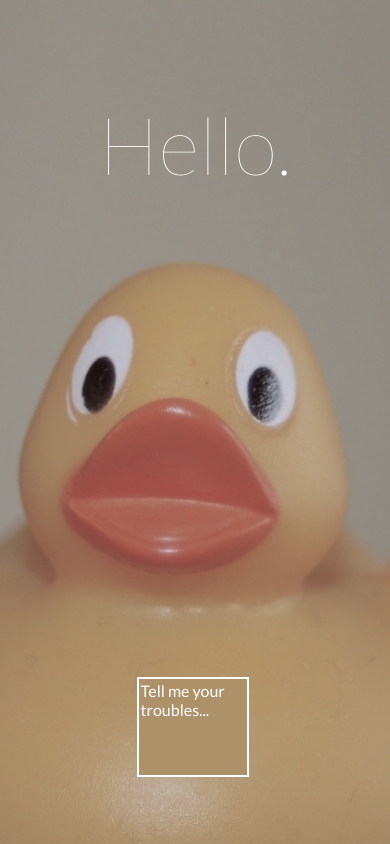
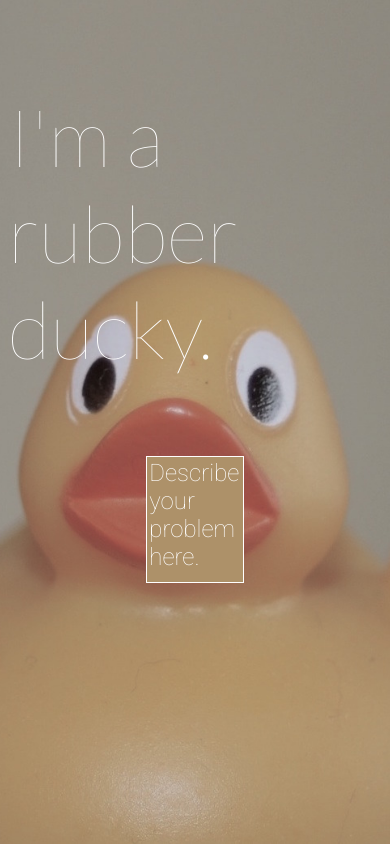
Before and after one commit to ShivanKaul/rubberducky, a plain HTML site: page index.html in a window 390 px wide. Drawn offline with Linux system fonts and the light colour scheme.

Commit message:
Make more responsive

```diff
--- a/index.css
+++ b/index.css
@@ -1,45 +1,41 @@
 html {
-    background: url(rubber_ducky_edited.jpeg) no-repeat center center fixed;
+    background: url(rubber_ducky_edited.jpeg) no-repeat center center;
     -webkit-background-size: cover;
     -moz-background-size: cover;
     -o-background-size: cover;
     background-size: cover;
 }
 
+body {
+    display: flex;
+    align-items: center;
+    flex-direction: column;
+}
 
-
-#page_title {
-    text-align: center;
-    font-style: bold;
-    font-size: 5.0em;
-    width: 60%;
-    margin: 0 auto;
-    padding: 8px;
+#title_box {
     font-weight: 100;
     font-family: 'Lato', serif;
-    /*color: rgb(0,76,153);*/
-    /*color: grey;*/
-    /*color: #009900;*/
     color: white;
+    font-size: 5.0em;
 }
 
-#bottom {
-    width: 60%;
-    position: fixed;
-    bottom: 6%; /* MAGIC NUMBER: how far above the bottom we should be */
-    left: 65%; /* MAGIC NUMBER: how aligned the textbox should be */
-    transform: translateX(-50%);
+#input_box {
+    flex: 1;
+    width: 25vw;
+    display: flex;
 }
 
-.troubles {
-    border: 2px solid white;
+.problem {
+    margin-bottom: 5vh;
+    align-self: flex-end;
+    width: 100%;
+    height: 15vh;
+    border: 1px solid white;
     background-color: #ad9169;
     resize: none;
-    font-size: 1.0em;
-    font-family: 'Lato', serif;
+    font-size: 1.5em;
+    font-family: 'Roboto', sans-serif;
     color: white;
-    width: 48%;
-    height: 100px;
 }
 
 
@@ -58,3 +54,12 @@ html {
 :-ms-input-placeholder {
    color: white;
 }
+
+@media only screen and (max-device-width: 750px) {
+    #input_box {
+        width: 50vw;
+    }
+    .problem {
+        height: 20vh;
+    }
+}
--- a/index.html
+++ b/index.html
@@ -6,6 +6,7 @@
         <link rel="stylesheet" type="text/css" href="index.css">
         <!-- Fonts -->
         <link href='http://fonts.googleapis.com/css?family=Lato:100,400' rel='stylesheet' type='text/css'>
+        <link href="https://fonts.googleapis.com/css?family=Roboto:100" rel="stylesheet">
         <!-- Favicons -->
         <link rel="icon" type="image/png" sizes="32x32" href="favicon.png">
         <!-- Meta stuff -->
@@ -18,14 +19,14 @@
     <body>
         <!-- Rubber Ducky is mortally horrified at how bad your code is !-->
         <!-- Header -->
-        <div id="page_title">
+        <div id="title_box">
             <p>
-                Hello.
+                I'm a rubber ducky.
             </p>
         </div>
-        <p id="bottom">
-            <textarea class="troubles" placeholder="Tell me your troubles..."></textarea>
-        </p>
+        <div id="input_box">
+            <textarea class="problem" placeholder="Describe your problem here."></textarea>
+        </div>
     </body>
 
 </html>
```
